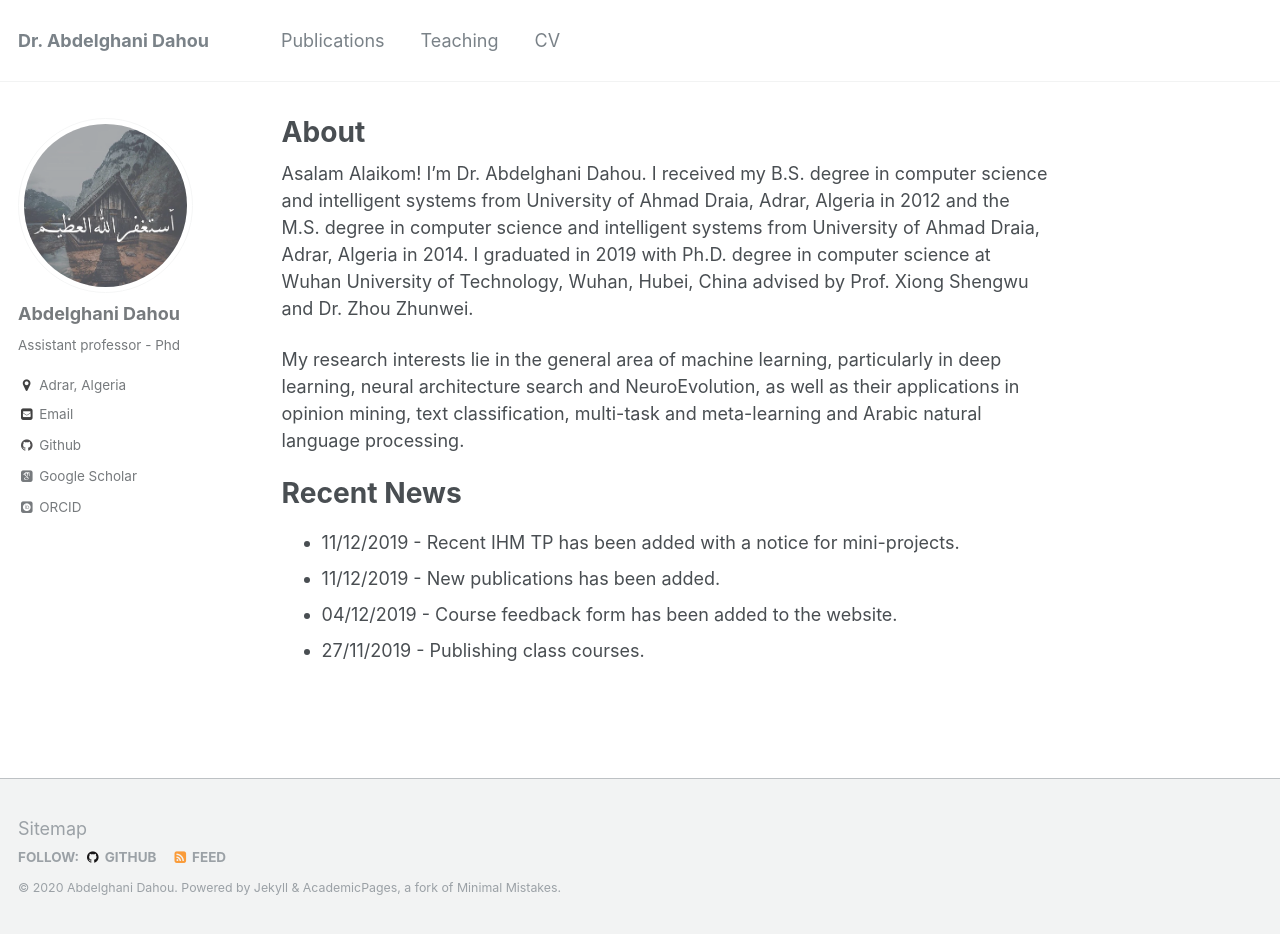
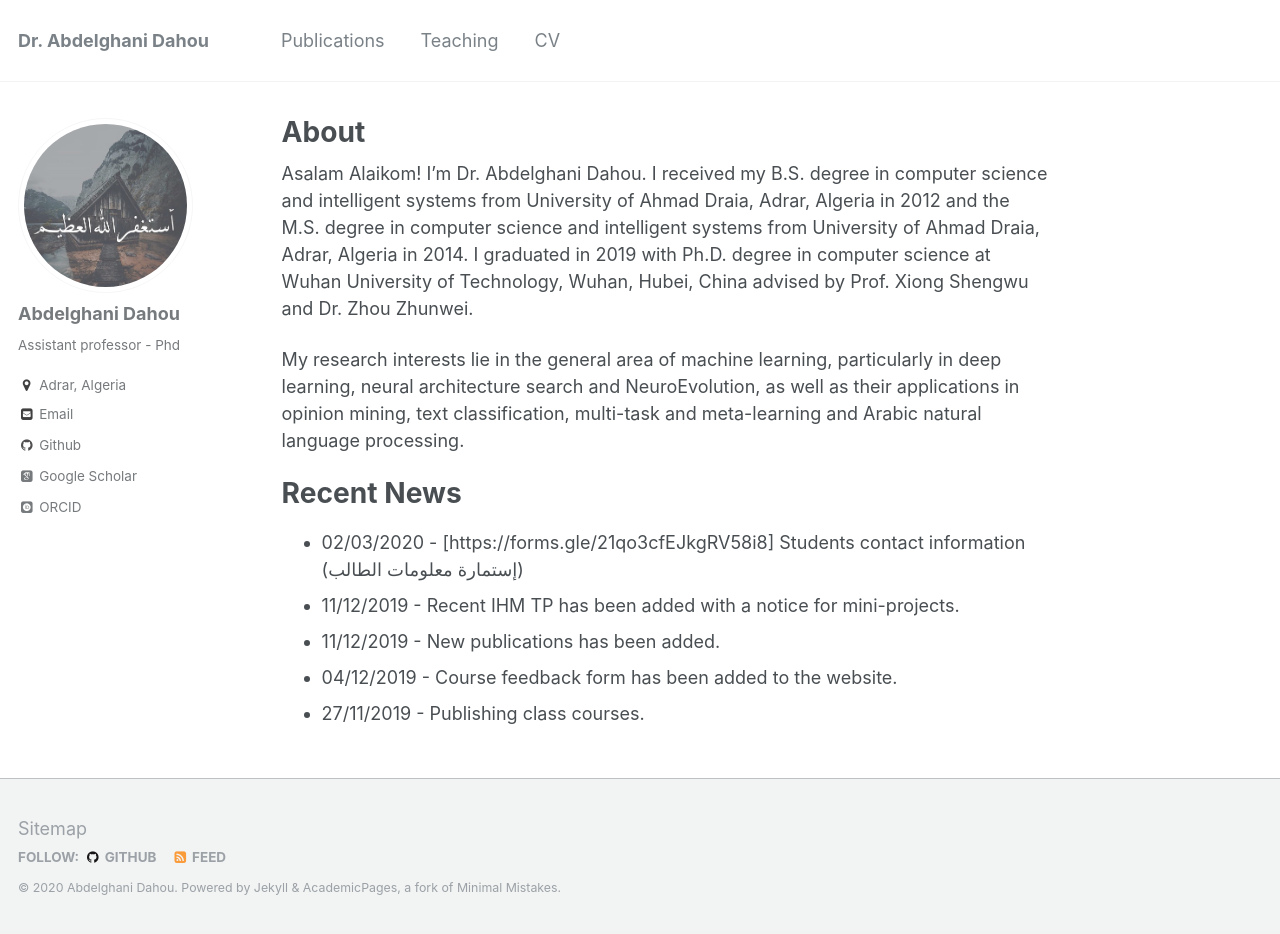
Before and after one commit to dr-dahou-adrar/dr-dahou-adrar.github.io, a Jekyll site: the page built from _pages/about.md, in a window 1280 px wide and 934 px high. Built offline with Jekyll 4.4.1, drawn with Linux system fonts in a browser that asks for light colours; some web fonts are replaced.

Commit message:
Update about.md

```diff
--- a/_pages/about.md
+++ b/_pages/about.md
@@ -16,6 +16,7 @@ My research interests lie in the general area of machine learning, particularly
 
 Recent News
 ======
+* 02/03/2020 - [https://forms.gle/21qo3cfEJkgRV58i8] Students contact information (إستمارة معلومات الطالب)
 * 11/12/2019 - Recent IHM TP has been added with a notice for mini-projects.
 * 11/12/2019 - New publications has been added.
 * 04/12/2019 - Course feedback form has been added to the website.
```
